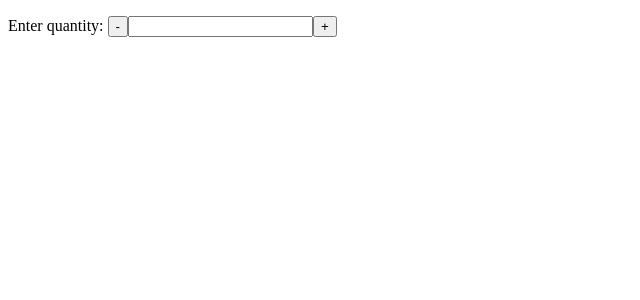
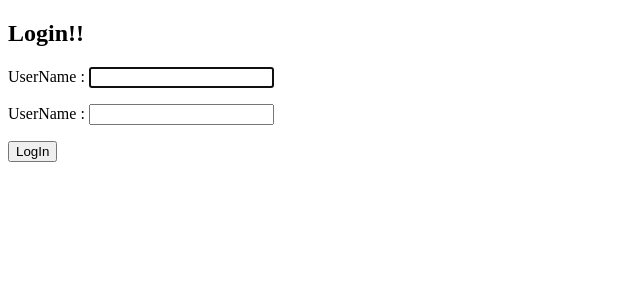
Before and after one commit to MeSubrat/react-practice-youtube, a React (Create React App) app: page / in a window 1280 px wide. Shown: the top 300 px of the page, without its empty margins (0-640 px from the left). Built offline with nearby package versions, Linux system fonts and the light colour scheme.

Commit message:
Created a login page where by default on rendering the focus will be on the usename input field.

```diff
--- a/src/index.js
+++ b/src/index.js
@@ -514,5 +514,34 @@ class QuantityIncrement extends React.Component{
 
 }
 
-const element=<QuantityIncrement></QuantityIncrement>
+class LogInComponent extends React.Component{
+  constructor(props)
+  {
+    super(props);
+    this.userNameRef=React.createRef();
+  }
+  componentDidMount(){
+    this.userNameRef.current.focus();
+  }
+  render(){
+    return <div>
+      <h2>Login!!</h2>
+      <p>
+        <label>
+          UserName : <input type='text' ref={this.userNameRef}/>
+        </label>
+      </p>
+      <p>
+        <label>
+          UserName : <input type='text'/>
+        </label>
+      </p>
+      <p>
+        <button>LogIn</button>
+      </p>
+    </div>
+  }
+}
+
+const element=<LogInComponent></LogInComponent>
 ReactDOM.render(element,document.getElementById('root'));
```
